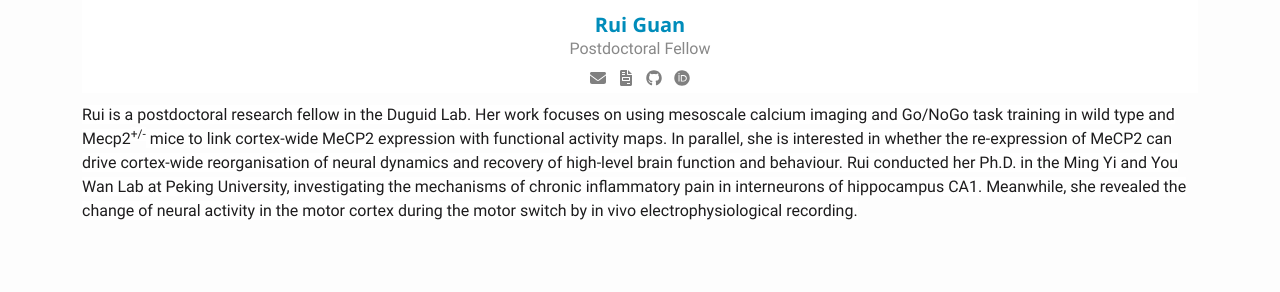
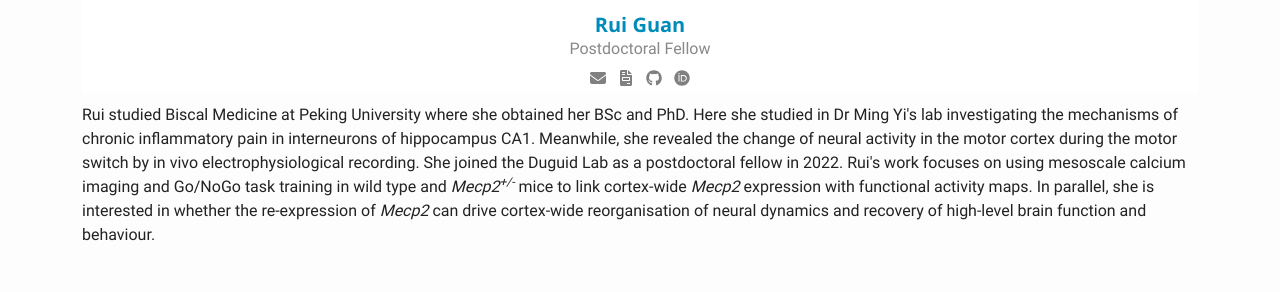
Before and after one commit to DuguidLab/duguidlab.com, a plain HTML site: page people.html in a window 1280 px wide. Shown: the part 1851-2143 px from the top of the page. Drawn offline with nearby package versions, Linux system fonts and the light colour scheme; grey boxes are pictures that could not be loaded.

Commit message:
update rui's bio

```diff
--- a/people.html
+++ b/people.html
@@ -232,7 +232,7 @@
             <div class="row" style="margin-top: 10px;">
                 <div class="col-xxl-9 m-auto">
                     <div></div>
-                    <p class="text-start align-items-center"><span style="color: rgb(29, 28, 29); background-color: rgb(255, 255, 255);">Rui is a postdoctoral research fellow in the Duguid Lab.&nbsp;Her work focuses on using mesoscale calcium imaging and Go/NoGo task training in wild type and Mecp2</span><sup><span style="color: rgb(29, 28, 29); background-color: rgb(255, 255, 255);">+/-</span></sup><span style="color: rgb(29, 28, 29); background-color: rgb(255, 255, 255);"> mice to link cortex-wide MeCP2 expression with functional activity maps. In parallel, she is interested in whether the re-expression of MeCP2 can drive cortex-wide reorganisation of neural dynamics and recovery of high-level brain function and behaviour.&nbsp;Rui conducted her Ph.D. in the Ming Yi and You Wan Lab at Peking University, investigating the mechanisms of chronic inflammatory pain in interneurons of hippocampus CA1. Meanwhile, she revealed the change of neural activity in the motor cortex during the motor switch by in vivo electrophysiological recording.</span></p>
+                    <p class="text-start align-items-center">Rui studied Biscal Medicine at Peking University where she obtained her BSc and PhD. Here she studied in Dr Ming Yi's lab investigating the mechanisms of chronic inflammatory pain in interneurons of hippocampus CA1. Meanwhile, she revealed the change of neural activity in the motor cortex during the motor switch by in vivo electrophysiological recording. She joined the Duguid Lab as a postdoctoral fellow in 2022. Rui's work focuses on using mesoscale calcium imaging and Go/NoGo task training in wild type and <em>Mecp2</em><sup><em>+/-</em></sup> mice to link cortex-wide&nbsp;<em>Mecp2</em>&nbsp;expression with functional activity maps. In parallel, she is interested in whether the re-expression of <em>Mecp2</em> can drive cortex-wide reorganisation of neural dynamics and recovery of high-level brain function and behaviour.</p>
                 </div>
             </div>
         </div>
```
Also changed, not shown: resources.html (+1 -1 lines).
